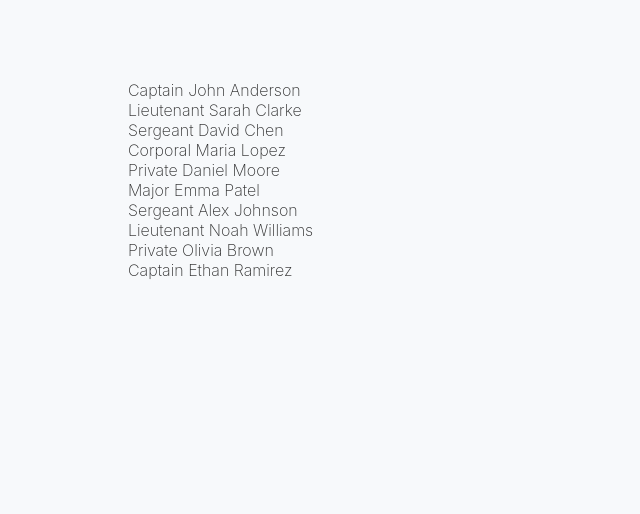
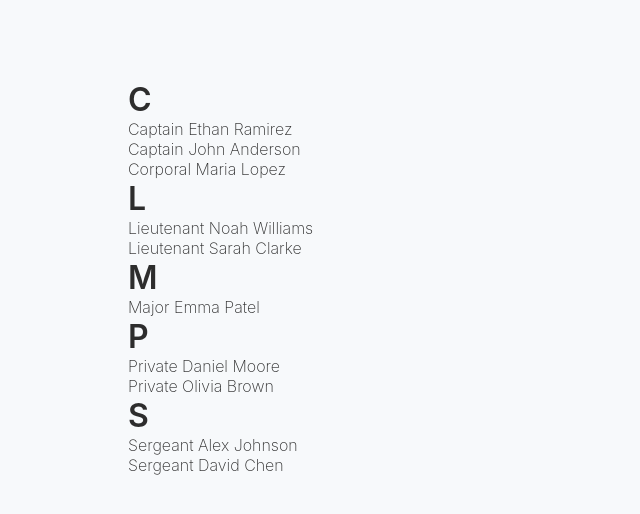
Before and after one commit to Brijsunil2/soldier-directory, a React (Vite) app: page / in a window 1280 px wide. Shown: the top 514 px of the page, without its empty margins (0-640 px from the left). Built offline with nearby package versions, Linux system fonts and the light colour scheme.

Commit message:
feat(Directory): add working directory listing

```diff
--- a/src/components/Directory/Directory.jsx
+++ b/src/components/Directory/Directory.jsx
@@ -1,14 +1,34 @@
+import { Fragment, useEffect, useState } from "react";
 import "./Directory.css";
 import DirectoryListing from "./DirectoryListing";
+import { sortDirectoryByName } from "../../utils/sortByName";
 
-const Directory = ({directoryData}) => {
+const Directory = ({ directoryData }) => {
+  const [data, setData] = useState(directoryData);
+
+  useEffect(() => {
+    setData(sortDirectoryByName(directoryData));
+  }, [directoryData]);
+
   return (
     <section className="directory">
-      {directoryData.map((data, index) => (
-        <DirectoryListing key={index} listingData={data} />
+      {data.map((listing, index) => (
+        <Fragment key={index}>
+          {listing.name &&
+            (index === 0 ||
+              data[index - 1]?.name?.charAt(0) !== listing.name.charAt(0)) && (
+              <h2
+                className="directory-letter-header"
+              >
+                {listing.name.charAt(0)}
+              </h2>
+            )}
+
+          <DirectoryListing listingData={listing} />
+        </Fragment>
       ))}
     </section>
-  )
-}
+  );
+};
 
-export default Directory
+export default Directory;
```
